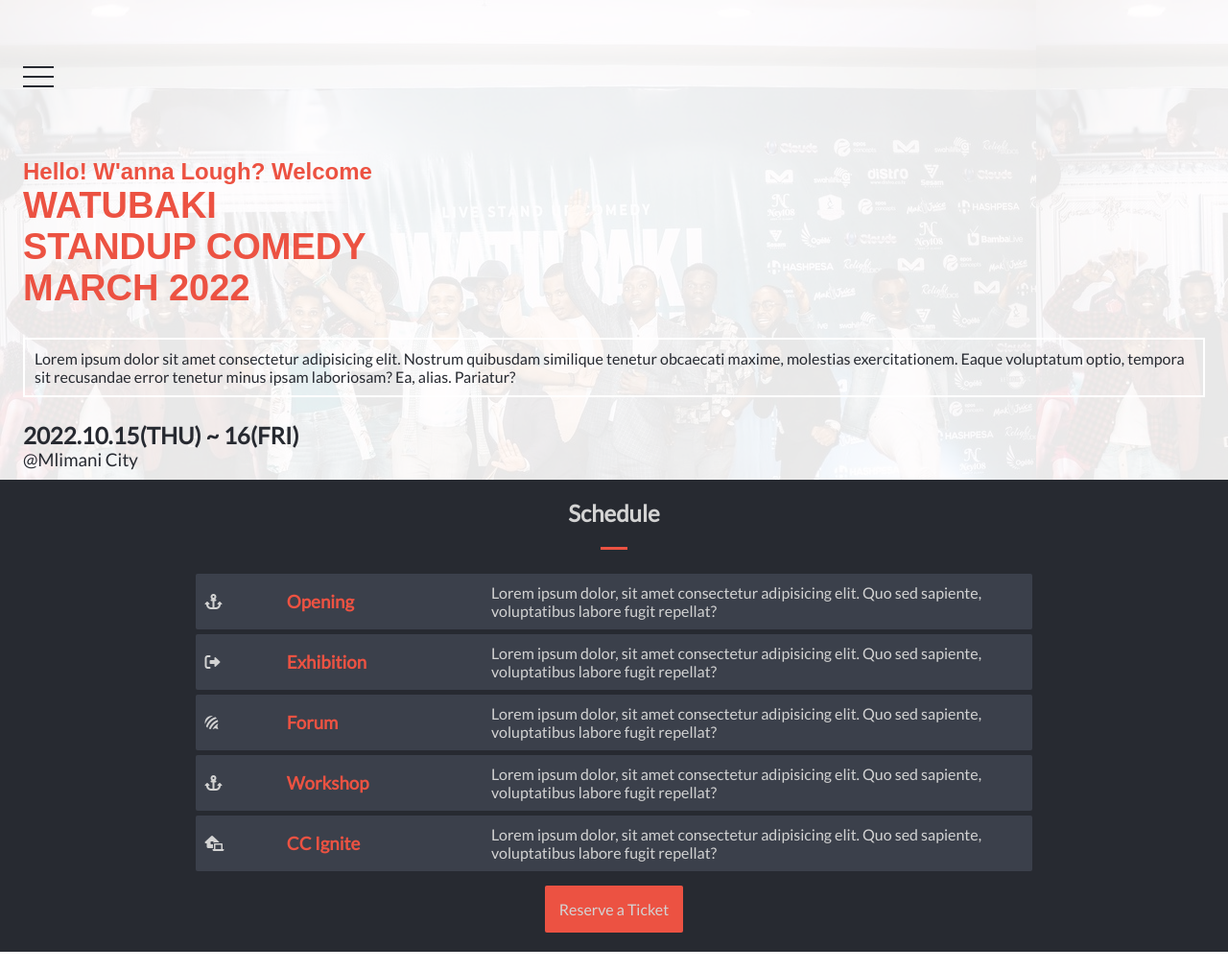
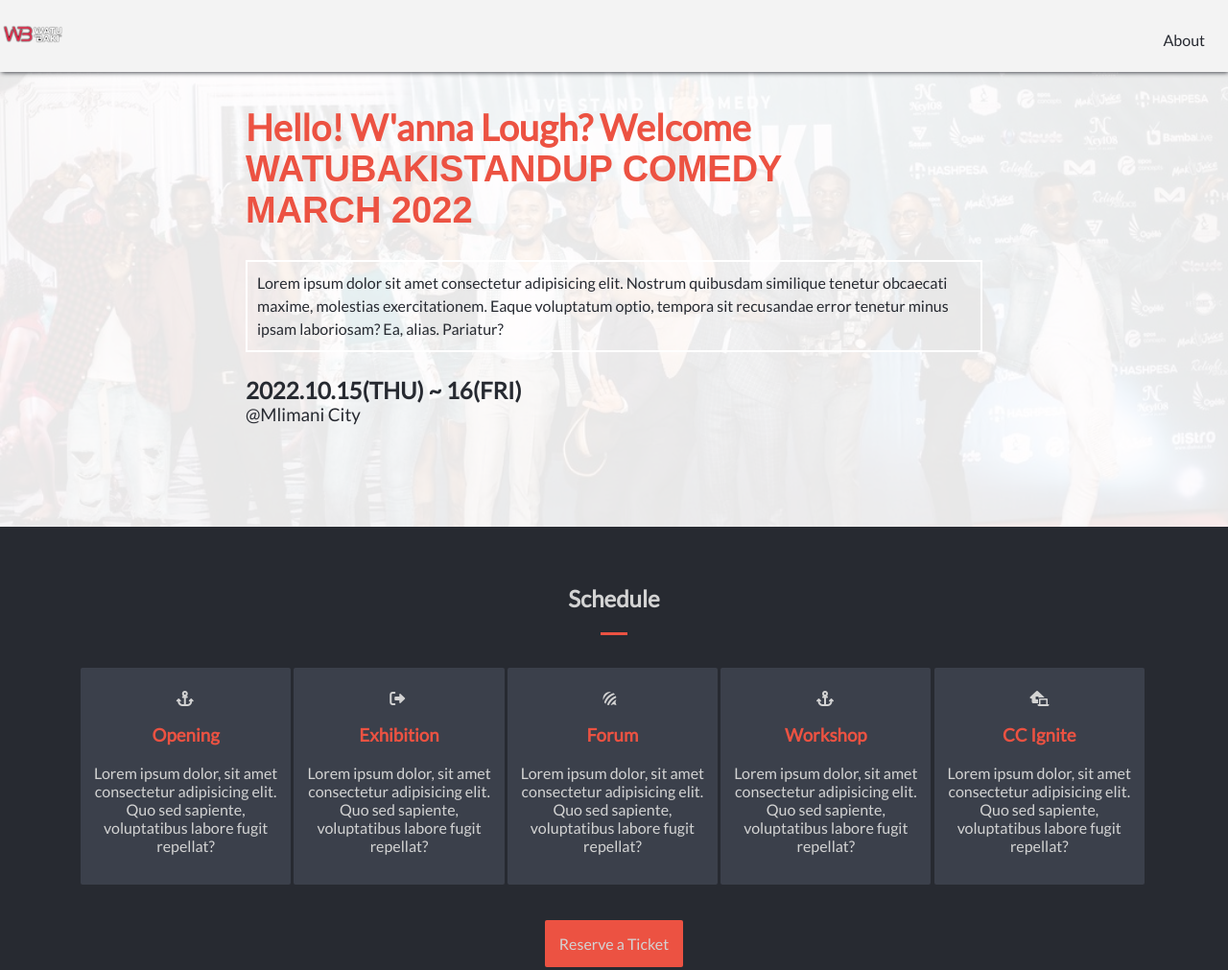
Before and after one commit to mnekx/ibhichekesho, a website: page dist/index.html in a window 1280 px wide. Shown: the top 1011 px of the page at 96% size. Drawn offline with Linux system fonts and the light colour scheme; a web font is replaced by a local one.

Commit message:
add desktop version

```diff
--- /dev/null
+++ b/scss/_media.scss
@@ -0,0 +1,151 @@
+@media (min-width: 768px) {
+  // header navigation
+  #main-nav {
+    flex-wrap: nowrap;
+    position: fixed;
+    top: 0;
+    left: 0;
+    width: 100%;
+    height: auto;
+    background-color: $almost-white;
+    box-shadow: 0.5px 0.5px 5px $dark-color;
+    div.baga-icon-container {
+      display: none;
+    }
+
+    #logo {
+      display: flex;
+      a {
+        text-decoration: none;
+        outline: none;
+        border: none;
+      }
+    }
+
+    .nav-menu {
+      position: static;
+      top: 0;
+      left: 0;
+      width: 50%;
+      height: 100%;
+      flex: none;
+      background: none;
+      background-color: transparent;
+      justify-content: flex-end;
+      overflow-x: hidden;
+
+      a {
+        display: inline-block;
+        height: 100%;
+        font-size: 1rem;
+        padding: 2rem 1.5rem 1.5rem;
+        transition: color 0.1s ease;
+
+        &:hover {
+          color: $main-color;
+        }
+      }
+    }
+  }
+
+  // Header content for both index.html and about.html
+  #header {
+    &-content {
+      max-width: 768px;
+      margin: 0 auto 0 auto;
+      padding-top: 6.5rem;
+      padding-bottom: 6rem;
+      h1 {
+        // text-align: center;
+        span#header-content-span1,
+        span#header-content-span2,
+        span#header-content-span3 {
+          display: inline-block;
+        }
+      }
+
+      p {
+        // text-align: center;
+        line-height: 1.5rem;
+      }
+    }
+
+    &-about {
+      #header-content {
+        h1,
+        p {
+          text-align: center;
+        }
+      }
+    }
+  }
+
+  //   Schedule for index.html
+  #schedule {
+    padding: 2.5rem 1rem;
+    .container {
+      max-width: 1128px;
+      .cards {
+        flex-direction: row;
+        margin-bottom: 2rem;
+
+        .card {
+          display: flex;
+          flex-direction: column;
+          justify-content: center;
+          align-items: center;
+          margin-right: 0.2rem;
+          border: 1px solid transparent;
+          &:hover {
+            border: 1px solid $almost-white;
+            cursor: default;
+          }
+
+          p {
+            text-align: center;
+            width: 100%;
+            margin: 1.2rem 0;
+          }
+
+          h3 {
+            width: auto;
+            margin-top: 1.2rem;
+          }
+
+          i {
+            margin-top: 0.8rem;
+          }
+        }
+      }
+
+      h2 {
+        margin-bottom: 1.2rem;
+      }
+    }
+  }
+
+  #comedians {
+    padding-bottom: 2.5rem;
+    .container {
+      .cards {
+        flex-direction: row;
+        flex-wrap: wrap;
+
+        .card {
+          flex-direction: row;
+          width: 50%;
+        }
+      }
+    }
+  }
+
+  //   Thumbnails for about.html
+  .thumbnails-container {
+    display: flex;
+    justify-content: space-between;
+
+    .thumbnail {
+      margin-right: 1rem;
+    }
+  }
+}
--- a/scss/main.scss
+++ b/scss/main.scss
@@ -23,6 +23,9 @@
 #header {
   &-home {
     background-image: $showcase-image;
+    background-position: center;
+    background-repeat: no-repeat;
+    background-size: cover;
     position: relative;
     z-index: 2;
   }
@@ -52,6 +55,11 @@
         font-size: 38px;
         font-weight: 900;
         text-transform: uppercase;
+
+        &#header-content-span {
+          text-transform: none;
+          font-family: "Lato", sans-serif;
+        }
       }
     }
 
@@ -95,11 +103,9 @@
   position: relative;
 
   #logo {
-    // display: flex;
     display: none;
     justify-content: center;
     align-items: center;
-    border: 1px solid blue;
 
     img {
       height: 70px;
@@ -126,6 +132,7 @@
       width: 100%;
       height: 30px;
       font-size: 2rem;
+      color: $dark-color;
     }
   }
 }
@@ -281,3 +288,6 @@
     }
   }
 }
+
+// Media Queries for widths above or equal 768px
+@import "media";
```
Also changed, not shown: dist/about.html, dist/css/main.css, dist/images/logo.jpg (deleted), dist/images/logo.png (added), dist/index.html.
